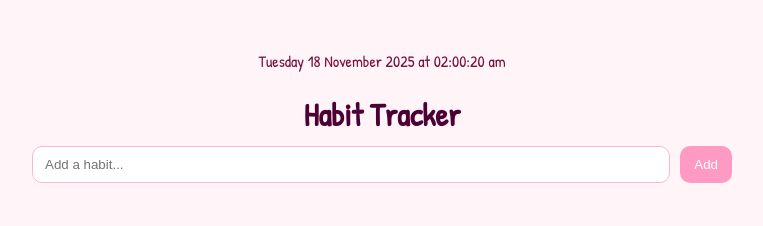
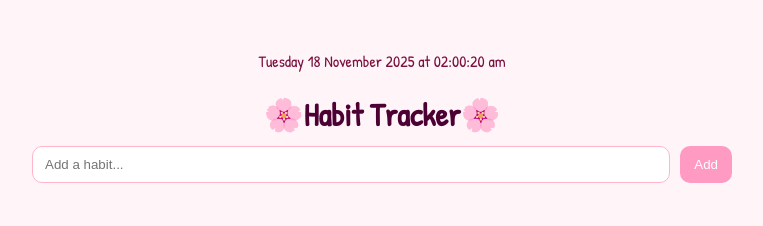
Before and after one commit to JellifeeshCodes/Habit-Tracker, a plain HTML site: page index.html in a window 1280 px wide. Shown: the whole page, without its empty margins (258-1021 px from the left). Drawn offline with nearby package versions, Linux system fonts and the light colour scheme.

Commit message:
Add floral emojis to title and header

```diff
--- a/index.html
+++ b/index.html
@@ -2,7 +2,7 @@
 <html lang="en">
 <head>
   <meta charset="UTF-8">
-  <title>Habit Tracker</title>
+  <title>🌸Habit Tracker🌸</title>
   <script src="https://cdn.jsdelivr.net/npm/sortablejs@1.15.0/Sortable.min.js"></script>
      <!-- Handwritten Google Font -->
     <link href="https://fonts.googleapis.com/css2?family=Patrick+Hand&display=swap" rel="stylesheet">
@@ -151,7 +151,7 @@
 <body>
   <div class="app">
     <div class="date-time" id="dateTime"></div>
-    <h1>Habit Tracker</h1>
+    <h1>🌸Habit Tracker🌸</h1>
 
     <div class="input-area">
       <input type="text" id="habitInput" placeholder="Add a habit...">
```
